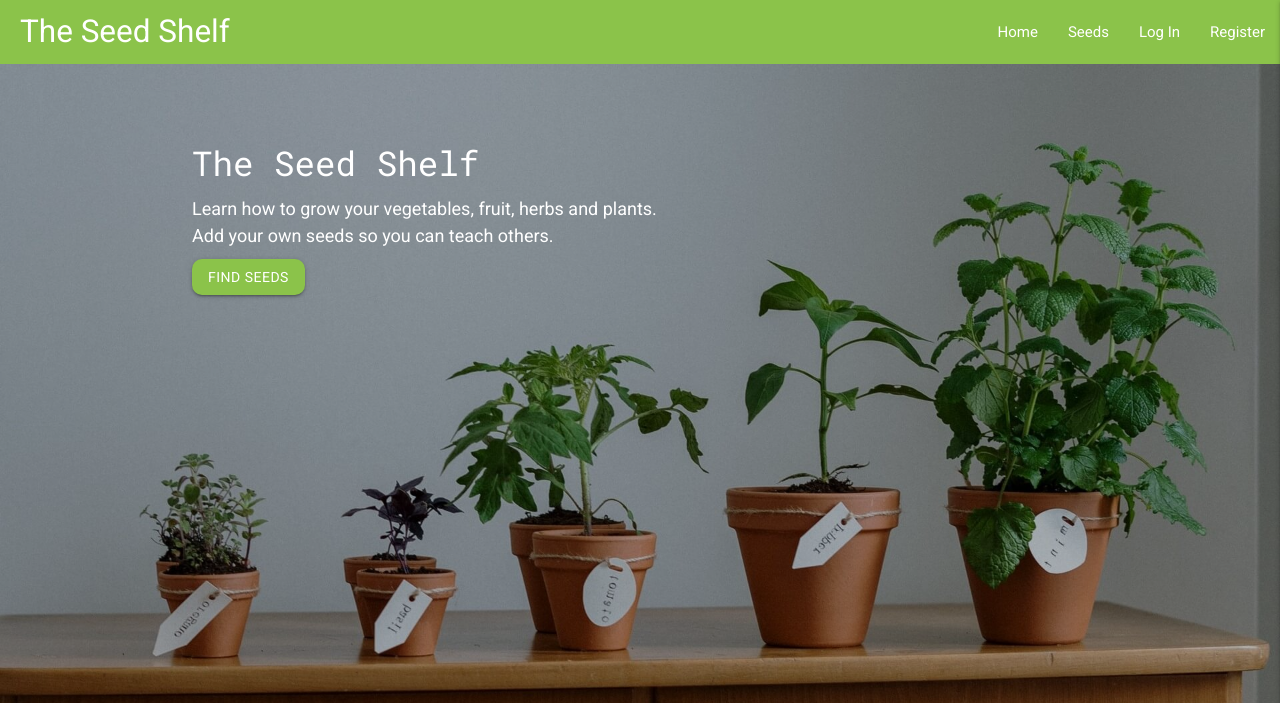
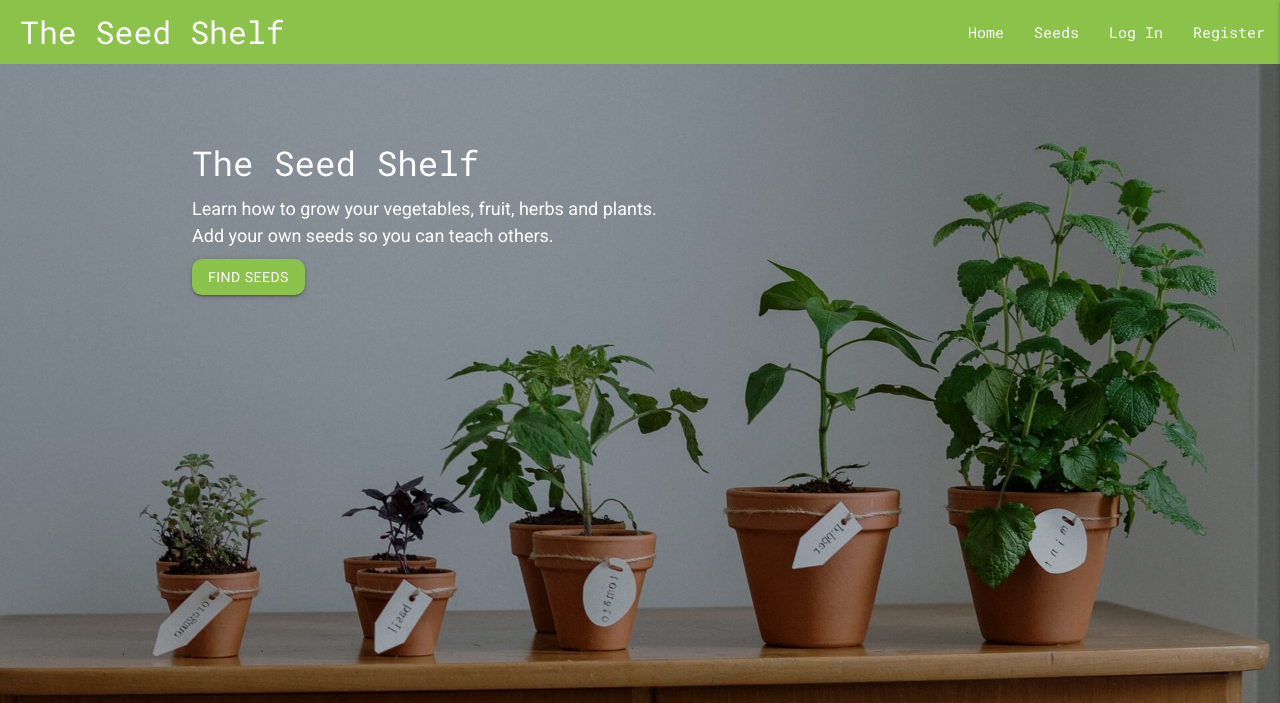
Before and after one commit to farrelleoin93/milestone-3-seed-shelf, a Flask app: page / in a window 1280 px wide. Shown: the top 703 px of the page. Run offline with Flask 2, Linux system fonts and the light colour scheme; data that the repository does not hold is empty; some libraries are stand-ins or nearby versions.

Commit message:
change font of header

```diff
--- a/static/css/style.css
+++ b/static/css/style.css
@@ -55,6 +55,10 @@ p {
   display: inline-block;
   font-size: 2.1rem;
   padding-left: 20px;
+}
+
+header {
+  font-family: "Roboto Mono", sans-serif;
 }
 
 /* --------------- Images --------------- */
```
